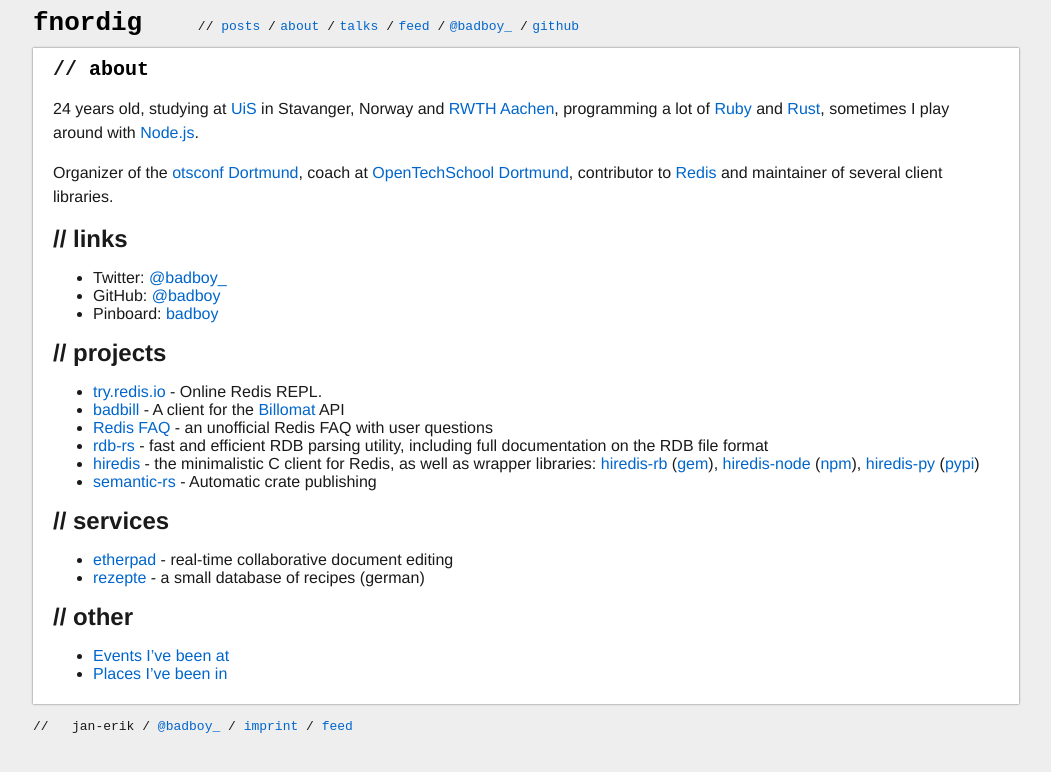
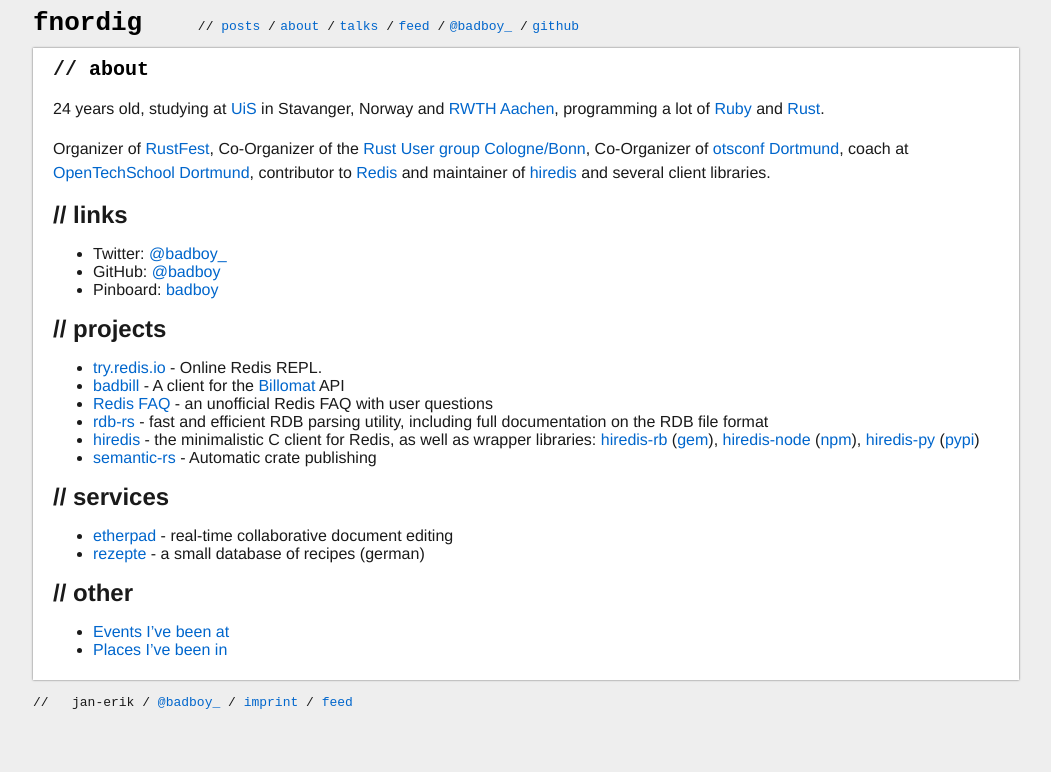
Before and after one commit to badboy/fnordig.de, a Jekyll site: the page built from about.markdown, in a window 1280 px wide. Shown: the top 772 px of the page, without its empty margins (114-1165 px from the left). Built offline with Jekyll 4.4.1, drawn with Linux system fonts in a browser that asks for light colours.

Commit message:
Modify about list

```diff
--- a/about.markdown
+++ b/about.markdown
@@ -5,10 +5,15 @@ title: about
 
 24 years old,
 studying at [UiS](http://www.uis.no/) in Stavanger, Norway and [RWTH Aachen](http://www.rwth-aachen.de/),
-programming a lot of [Ruby](http://www.ruby-lang.org/en/) and [Rust](http://www.rust-lang.org/),
-sometimes I play around with [Node.js](http://nodejs.org/).
+programming a lot of [Ruby](http://www.ruby-lang.org/en/) and [Rust](http://www.rust-lang.org/).
 
-Organizer of the [otsconf Dortmund](https://otsconf.com/), coach at [OpenTechSchool Dortmund](http://www.opentechschool.org/dortmund/), contributor to [Redis](http://redis.io) and maintainer of several client libraries.
+Organizer of [RustFest](http://www.rustfest.eu/),
+Co-Organizer of the [Rust User group Cologne/Bonn](http://rustaceans.cologne/),
+Co-Organizer of [otsconf Dortmund](https://otsconf.com/),
+coach at [OpenTechSchool Dortmund](http://www.opentechschool.org/dortmund/),
+contributor to [Redis](http://redis.io) and maintainer of [hiredis](https://github.com/redis/hiredis) and several client libraries.
+
+
 
 ## // links
 
```
